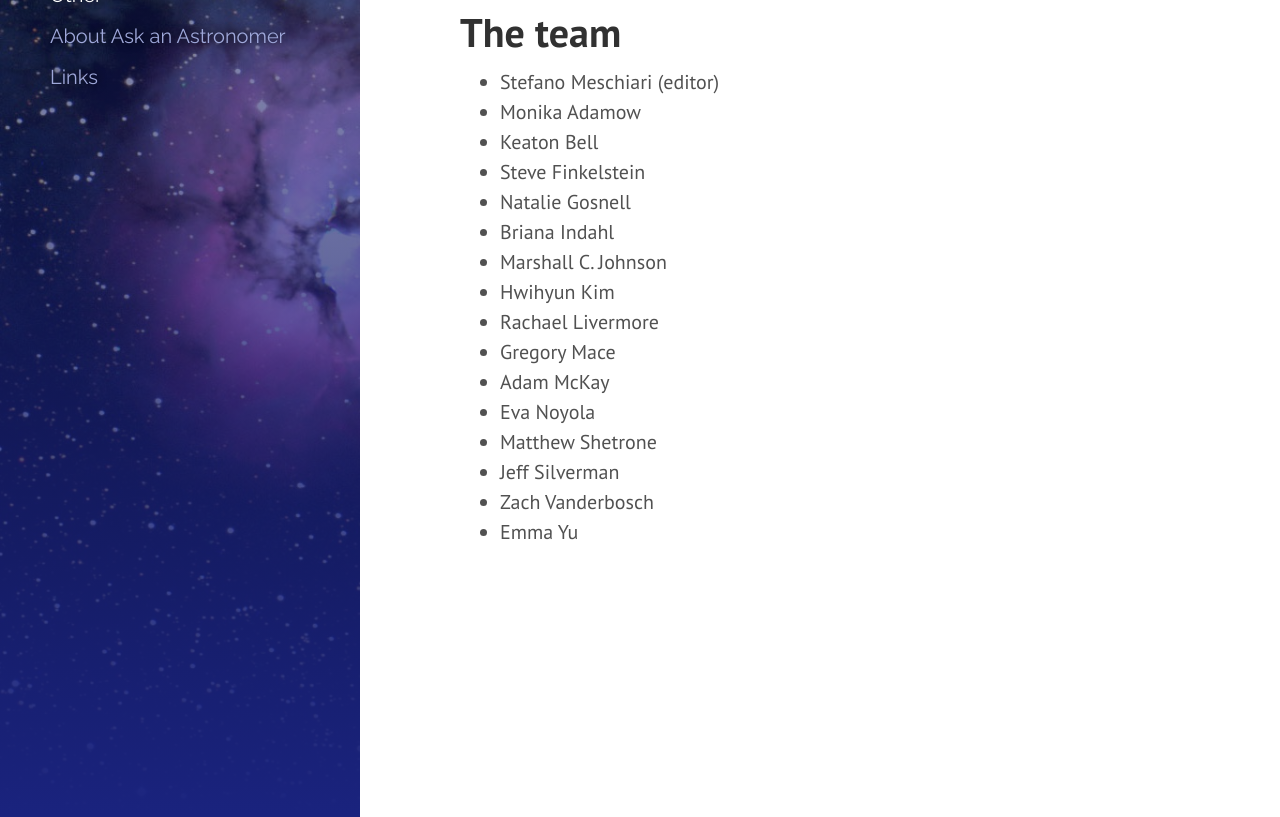
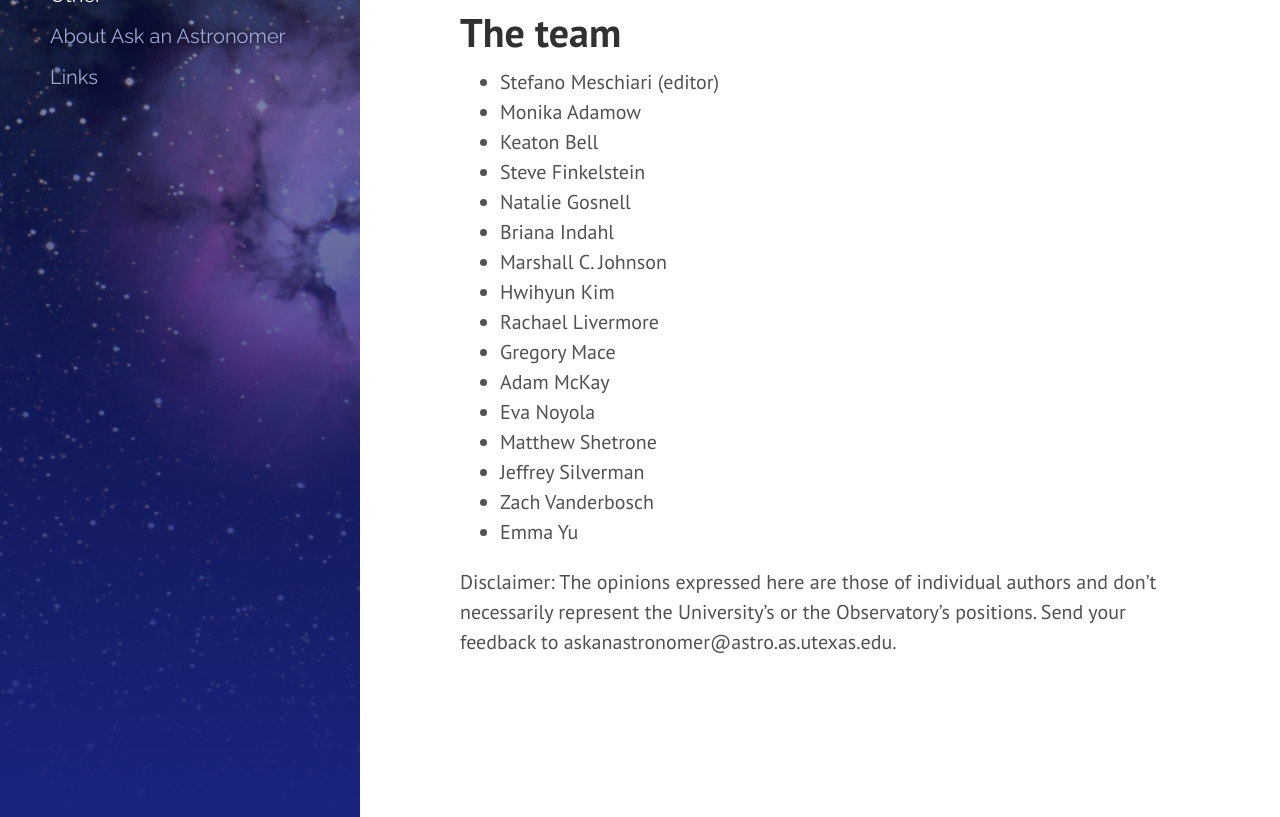
Before and after one commit to askanastronomer/askanastronomer.github.io, a Jekyll site: the page built from about.md, in a window 1280 px wide and 1318 px high. Shown: the part 501-1318 px from the top of the window. Built offline with Jekyll 4.4.1, drawn with Linux system fonts in a browser that asks for light colours; nearby versions of some CDN libraries.

Commit message:
Fixed team page

```diff
--- a/about.md
+++ b/about.md
@@ -22,6 +22,8 @@ title: About Us
 * Adam McKay
 * Eva Noyola
 * Matthew Shetrone
-* Jeff Silverman
+* Jeffrey Silverman
 * Zach Vanderbosch
 * Emma Yu
+
+Disclaimer: The opinions expressed here are those of individual authors and don't necessarily represent the University's or the Observatory's positions. Send your feedback to askanastronomer@astro.as.utexas.edu.
--- a/index.html
+++ b/index.html
@@ -4,7 +4,7 @@ title: Home
 ---
 
 <h1>Ask An Astronomer</h1>
-We are a <a href="/about">team</a> of graduate students, postdocs and astronomers affiliated with the <a href="http://www.as.utexas.edu">University of Texas</a> and <a href="http://mcdonaldobservatory.org">McDonald Observatory</a>. We welcome questions about Astronomy from K-12 students, teachers and the general public!
+We are a <a href="/about">team</a> of graduate students, postdocs, researchers and faculty affiliated with the <a href="http://www.as.utexas.edu">University of Texas</a> and <a href="http://mcdonaldobservatory.org">McDonald Observatory</a>. We welcome questions about Astronomy from K-12 students, teachers and the general public!
 
 <script>
  function doSearch() {
```
Also changed, not shown: links.md (+1 -1 lines).
